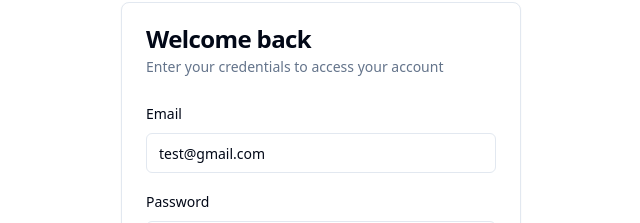
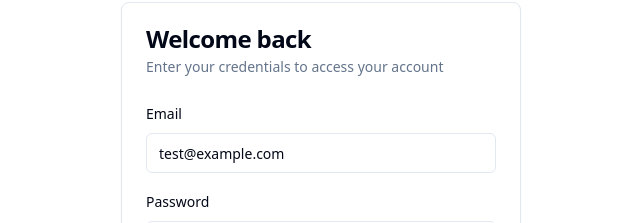
Before and after one commit to narithtyty/react-v19-starter, a React (Vite) app: page /auth/login in a window 1280 px wide. Shown: the part 224-447 px from the top of the page, without its empty margins (319-959 px from the left). Built offline with nearby package versions, Linux system fonts and the light colour scheme.

Commit message:
fix: adjust user email and password

```diff
--- a/src/pages/auth/Login.tsx
+++ b/src/pages/auth/Login.tsx
@@ -22,7 +22,7 @@ export default function Login() {
   const [, setAuth] = useAtom(authAtom);
   const navigate = useNavigate();
   const location = useLocation();
-  const [email, setEmail] = useState('test@gmail.com');
+  const [email, setEmail] = useState('test@example.com');
   const [password, setPassword] = useState('password');
   const [isLoading, setIsLoading] = useState(false);
 
```
